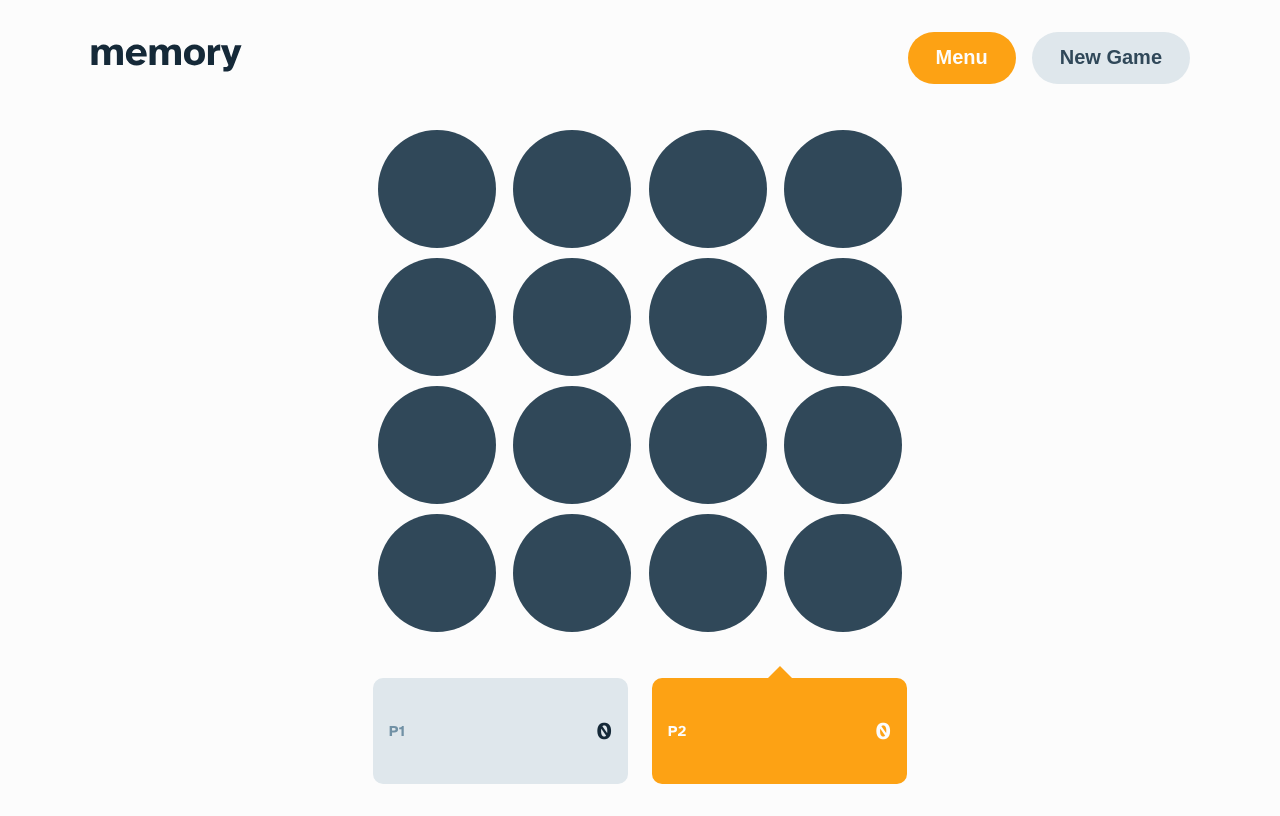
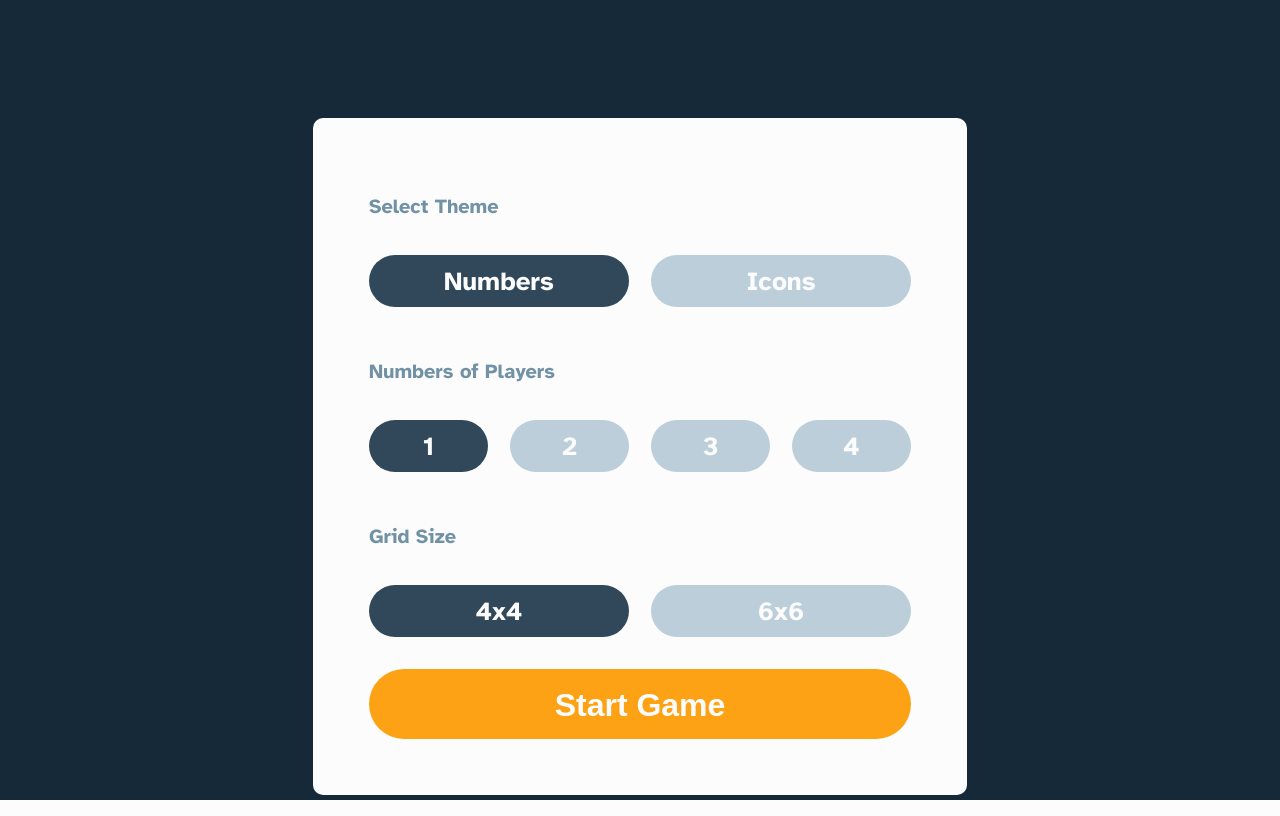
Before and after one commit to ChrisKlp/memory-game, a React (Create React App) app: page / in a window 1280 px wide. Built offline with nearby package versions, Linux system fonts and the light colour scheme.

Commit message:
Create start game hook

```diff
--- a/src/App.tsx
+++ b/src/App.tsx
@@ -1,25 +1,8 @@
+import { gameOptions } from 'gameOptions';
+import useStartGame from 'hooks/useStartGame';
 import globalStyles from 'styles/globalStyles';
 import MainGame from 'views/MainGame';
-
-const config = [
-  {
-    name: 'theme',
-    label: 'Select Theme',
-    options: ['Numbers', 'Icons'],
-  },
-  {
-    name: 'players',
-    label: 'Numbers of Players',
-    options: ['1', '2', '3', '4'],
-  },
-  {
-    name: 'size',
-    label: 'Grid Size',
-    options: ['4x4', '6x6'],
-  },
-];
-
-export type TConfig = typeof config;
+import StartGame from 'views/StartGame';
 
 export enum Status {
   'active' = 'active',
@@ -28,11 +11,27 @@ export enum Status {
 }
 
 function App() {
+  const {
+    gameConfig,
+    handleStartGameClick,
+    handleStartGameSelect,
+    isGameStarted,
+  } = useStartGame(gameOptions);
+
   globalStyles();
   return (
-    <div>
-      <MainGame players={2} size="4x4" />
-    </div>
+    <main>
+      {!isGameStarted ? (
+        <StartGame
+          gameOptions={gameOptions}
+          gameConfig={gameConfig}
+          handleStartGameSelect={handleStartGameSelect}
+          handleStartGameClick={handleStartGameClick}
+        />
+      ) : (
+        <MainGame gameConfig={gameConfig} />
+      )}
+    </main>
   );
 }
 
--- /dev/null
+++ b/src/gameOptions.ts
@@ -0,0 +1,23 @@
+export type TGameOptions = {
+  name: string;
+  label: string;
+  options: string[];
+}[];
+
+export const gameOptions: TGameOptions = [
+  {
+    name: 'theme',
+    label: 'Select Theme',
+    options: ['Numbers', 'Icons'],
+  },
+  {
+    name: 'players',
+    label: 'Numbers of Players',
+    options: ['1', '2', '3', '4'],
+  },
+  {
+    name: 'size',
+    label: 'Grid Size',
+    options: ['4x4', '6x6'],
+  },
+];
--- /dev/null
+++ b/src/hooks/useStartGame.ts
@@ -0,0 +1,41 @@
+import { TGameOptions } from 'gameOptions';
+import { useState } from 'react';
+
+export type TGameConfig = {
+  players: '1' | '2' | '3' | '4';
+  size: '6x6' | '4x4';
+  theme: 'Numbers' | 'Icons';
+};
+
+const useGame = (gameOptions: TGameOptions) => {
+  const [gameConfig, setGameConfig] = useState(
+    gameOptions.reduce(
+      (result, { name, options }) => ({
+        ...result,
+        [name]: options[0],
+      }),
+      {} as TGameConfig
+    )
+  );
+  const [isGameStarted, setIsGameStarted] = useState(false);
+
+  const handleStartGameSelect = (name: string, option: string) => {
+    setGameConfig({
+      ...gameConfig,
+      [name]: option,
+    });
+  };
+
+  const handleStartGameClick = () => {
+    setIsGameStarted(true);
+  };
+
+  return {
+    gameConfig,
+    handleStartGameSelect,
+    isGameStarted,
+    handleStartGameClick,
+  };
+};
+
+export default useGame;
--- a/src/views/MainGame/index.tsx
+++ b/src/views/MainGame/index.tsx
@@ -1,5 +1,6 @@
 import { Status } from 'App';
 import GameCard from 'components/GameCard';
+import { TGameConfig } from 'hooks/useStartGame';
 import { useState } from 'react';
 import * as S from 'views/MainGame/style';
 
@@ -11,8 +12,7 @@ export type TGameStats = {
 };
 
 type Props = {
-  players: number;
-  size: '4x4' | '6x6';
+  gameConfig: TGameConfig;
 };
 
 type TGameBoard = {
@@ -29,13 +29,15 @@ const createGameBoard = (amount: number): TGameBoard => {
   }));
 };
 
-function MainGame({ players, size }: Props) {
+function MainGame({ gameConfig }: Props) {
+  const players = parseInt(gameConfig.players, 10);
   const [gameStats, setGameStats] = useState<TGameStats>({
     players,
     points: players > 1 ? new Array(players).fill(0) : null,
     activePlayer: 2,
     moves: 10,
   });
+  const { size } = gameConfig;
 
   const [gameBoard, setGameBoard] = useState(
     createGameBoard(size === '6x6' ? 36 : 16)
--- a/src/views/StartGame/index.tsx
+++ b/src/views/StartGame/index.tsx
@@ -1,31 +1,24 @@
-import { useEffect, useState } from 'react';
+import { useEffect } from 'react';
 import Button from 'components/Button';
 import SelectButton from 'components/SelectButton';
 import Text from 'components/Text';
-import { TConfig } from 'App';
 import * as S from 'views/StartGame/style';
+import { TGameOptions } from 'gameOptions';
+import { TGameConfig } from 'hooks/useStartGame';
 
 type Props = {
-  config: TConfig;
+  gameOptions: TGameOptions;
+  gameConfig: TGameConfig;
+  handleStartGameSelect: (name: string, option: string) => void;
+  handleStartGameClick: () => void;
 };
 
-type TSettings = {
-  players: string;
-  size: string;
-  theme: string;
-};
-
-function StartGame({ config }: Props) {
-  const [settings, setSettings] = useState(
-    config.reduce(
-      (result, { name, options }) => ({
-        ...result,
-        [name]: options[0],
-      }),
-      {} as TSettings
-    )
-  );
-
+function StartGame({
+  gameOptions,
+  gameConfig,
+  handleStartGameSelect,
+  handleStartGameClick,
+}: Props) {
   useEffect(() => {
     document.body.style.overflow = 'hidden';
     return () => {
@@ -39,17 +32,17 @@ function StartGame({ config }: Props) {
         <S.StyledLogo />
         <S.SettingsWrapper>
           <S.Grid>
-            {config.map(({ label, name, options }) => (
+            {gameOptions.map(({ label, name, options }) => (
               <S.Group key={name}>
                 <Text size="h3">{label}</Text>
                 <S.Flex>
                   {options.map((option) => (
                     <SelectButton
                       key={option}
-                      isActive={settings[name as keyof TSettings] === option}
-                      onClick={() =>
-                        setSettings({ ...settings, [name]: option })
+                      isActive={
+                        gameConfig[name as keyof TGameConfig] === option
                       }
+                      onClick={() => handleStartGameSelect(name, option)}
                     >
                       {option}
                     </SelectButton>
@@ -58,7 +51,9 @@ function StartGame({ config }: Props) {
               </S.Group>
             ))}
           </S.Grid>
-          <Button big>Start Game</Button>
+          <Button big onClick={handleStartGameClick}>
+            Start Game
+          </Button>
         </S.SettingsWrapper>
       </S.Container>
     </S.Wrapper>
--- a/src/views/StartGame/style.ts
+++ b/src/views/StartGame/style.ts
@@ -9,6 +9,7 @@ export const Wrapper = styled('div', {
   bottom: 0,
   backgroundColor: '$blue900',
   overflowY: 'auto',
+  zIndex: 10,
 });
 
 export const Container = styled('div', {
```
